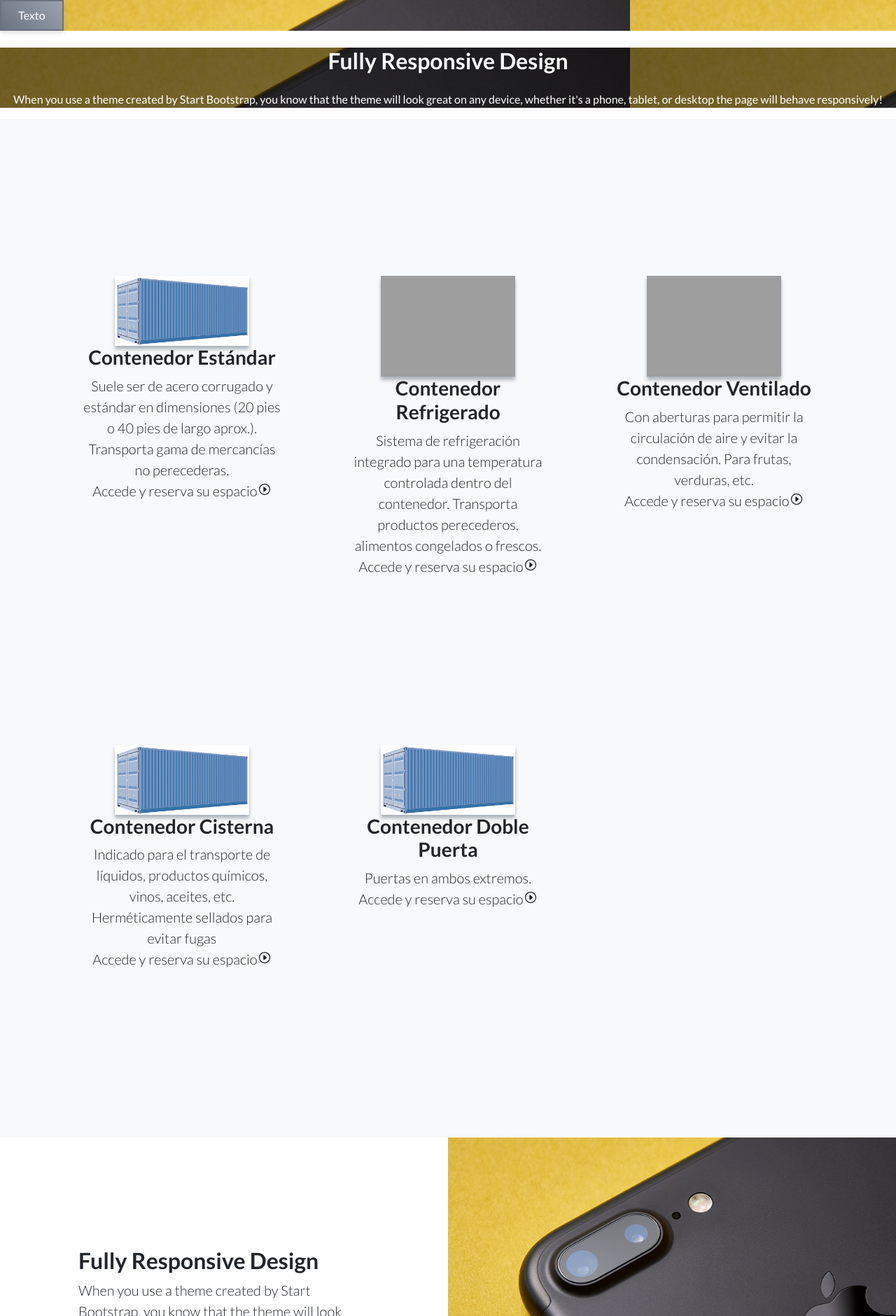
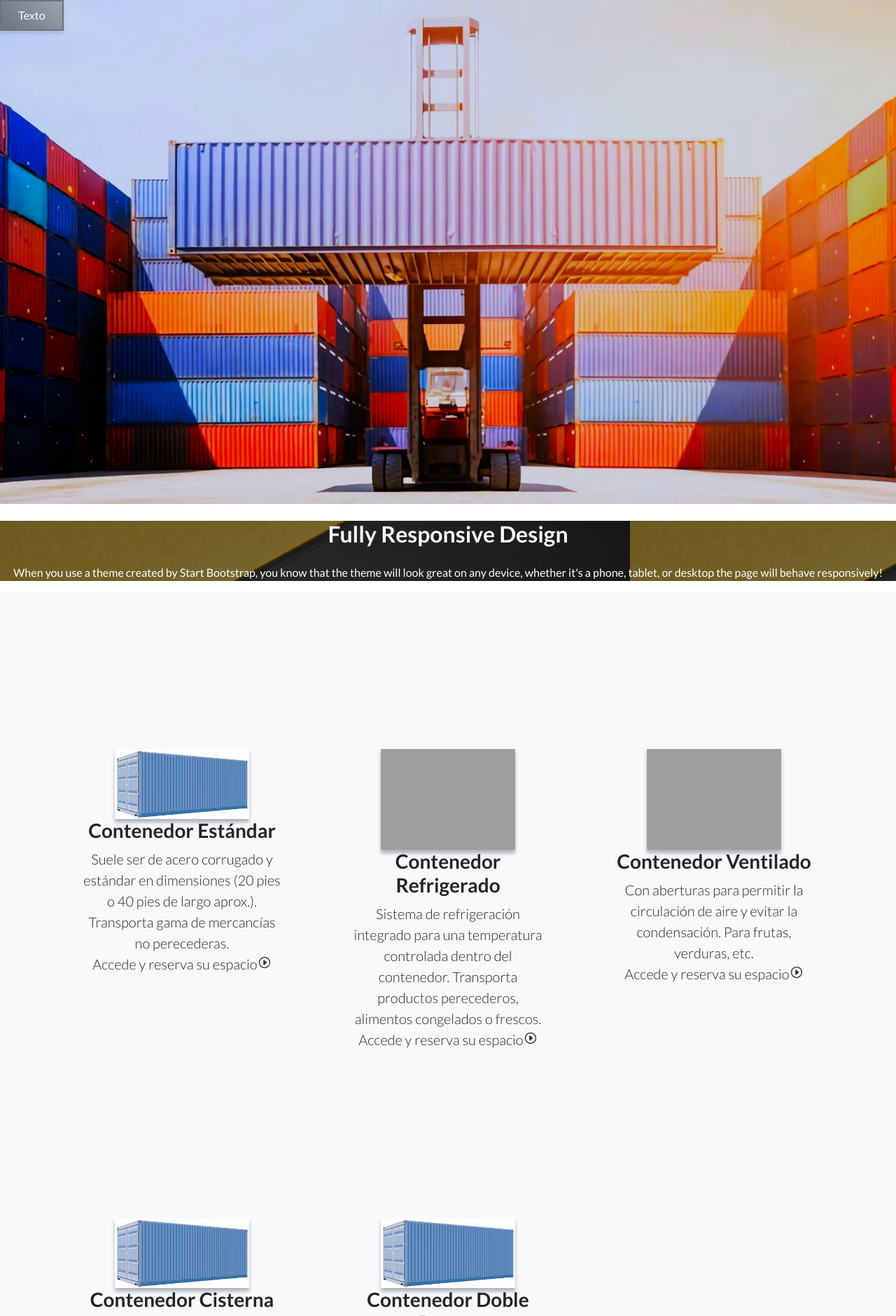
Before and after one commit to Aley-r-t/lara_11_jet, a Laravel app: page / in a window 1280 px wide. Shown: the part 40-1920 px from the top of the page at 70% size. Run offline with Laravel 12, Linux system fonts and the light colour scheme; parts of the project's set-up code (start-up, migrations or seed data) failed here and were passed over; some libraries are stand-ins or nearby versions; grey boxes are pictures that could not be loaded.

Commit message:
Hasta el momento nada se rompe tenemos4 vistas

```diff
--- a/resources/views/reservas/index.blade.php
+++ b/resources/views/reservas/index.blade.php
@@ -1,3 +1,4 @@
+
 <!DOCTYPE html>
 <html lang="en">
   <head>
@@ -300,7 +301,7 @@
             <span> <span class="count">0</span> Tickets </span>
             <div class="amount">0</div>
           </div>
-          <button type="button">Book</button>
+          <a href="{{ route('profile.show') }}">Guardar</a>
         </div>
       </div>
     </div>
--- a/resources/views/welcome.blade.php
+++ b/resources/views/welcome.blade.php
@@ -58,6 +58,7 @@
                             </nav>
                         @endif
                     </header>
+
                     <style>
                         .custom-button {
                             background: linear-gradient(45deg, #6b7280, #9ca3af);
@@ -71,18 +72,22 @@
                             transform: translateY(-3px);
                             box-shadow: 0 8px 12px rgba(0, 0, 0, 0.2);
                         }
+                        .custom-section {
+                            background-image: url('assets/img/portada.jpg');
+                            background-size: cover;
+                            background-position: center;
+                            width: 100%;
+                            height: 90vh;
+                        }
                     </style>
 
-
-                <section class="relative w-full h-screen bg-cover bg-center" style="background-image: url('assets/img/bg-showcase-1.jpg')">
+                <section class="relative custom-section">
                     <div class="absolute top-4 right-4">
                         <button class="custom-button py-2 px-4 rounded-lg">
                             Texto
                         </button>
                     </div>
                 </section>
-
-
                     <!-- Image Showcases-->
 <br>
 
```
